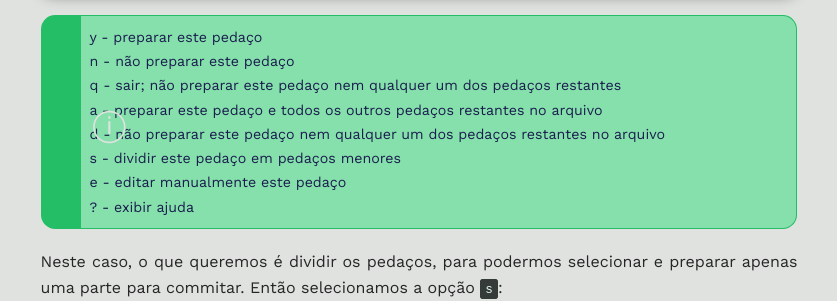
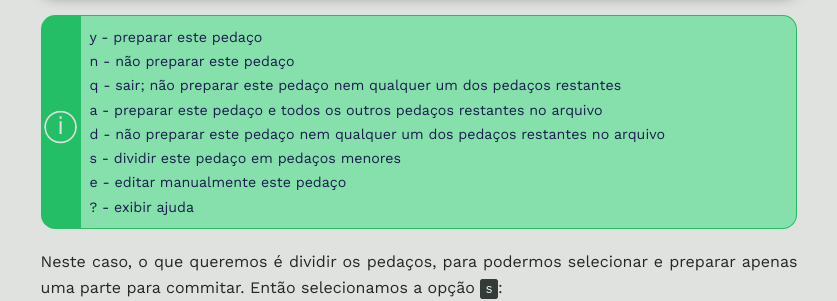
Before and after one commit to israelss/israelss.github.io, a Jekyll site: the page built from _posts/2021-08-28-git-add-como-preparar-alteracoes-seletivamente.md, in a window 1280 px wide and 1400 px high, scrolled down 4462 px. Shown: the part 150-451 px from the top of the window, without its empty margins (221-1058 px from the left). Built offline with Jekyll 4.4.1, drawn with Linux system fonts in a browser that asks for light colours; comment, search, counter and statistics services are not loaded.

Commit message:
Fix info class icon position

```diff
--- a/_sass/israelss/_base.scss
+++ b/_sass/israelss/_base.scss
@@ -62,7 +62,7 @@ blockquote {
       position: absolute;
       display: grid;
       place-items: center;
-      left: -var(--spacing-unit);
+      left: calc(var(--spacing-unit) * -1);
       top: 0.1rem;
       height: 100%;
       width: var(--spacing-unit);
```
